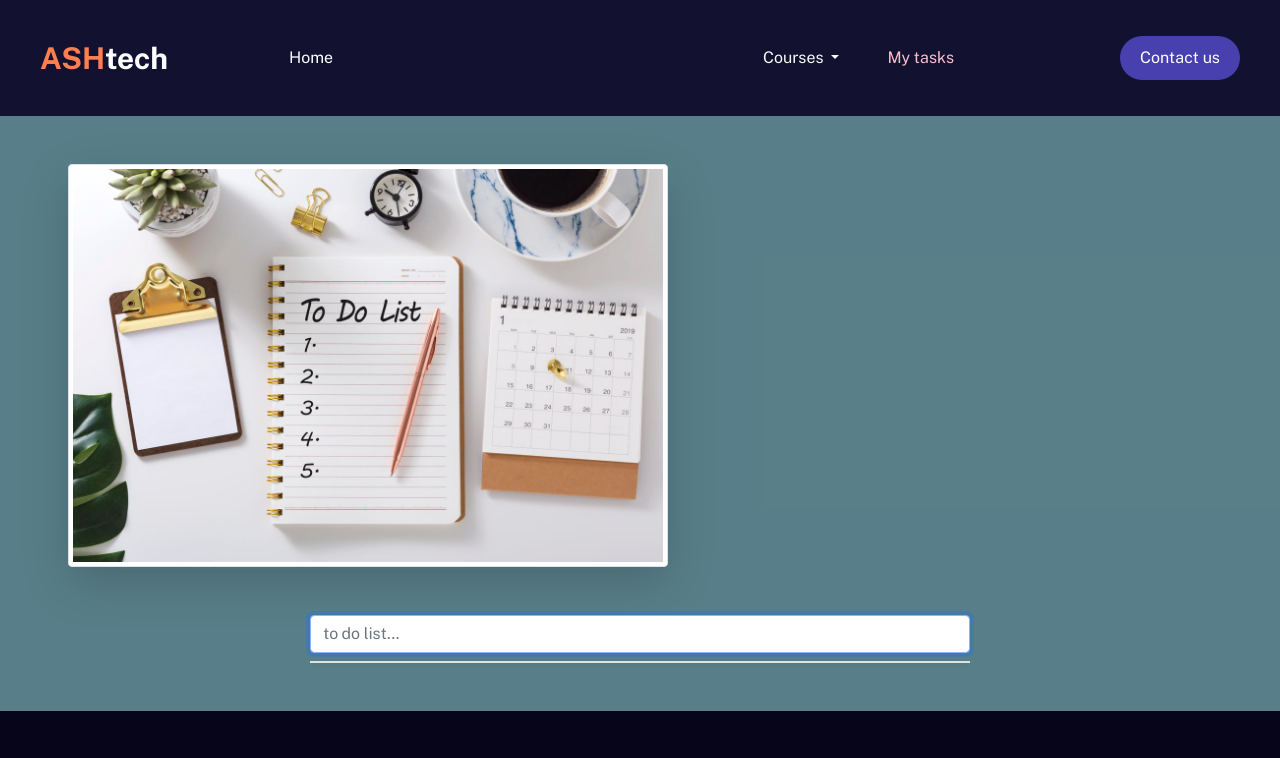
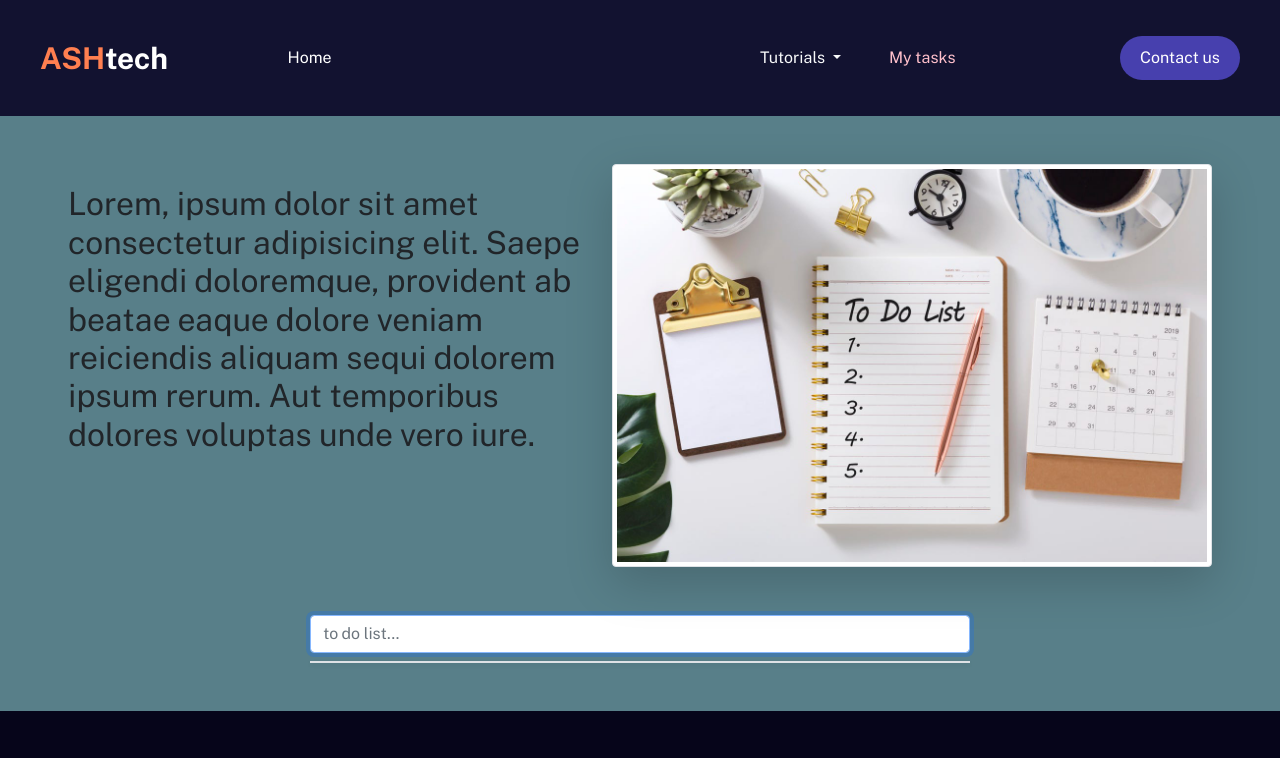
Before and after one commit to Shamsiddinov70/my-blog-new-version, a plain HTML site: page task.html in a window 1280 px wide. Shown: the top 758 px of the page. Drawn offline with nearby package versions, Linux system fonts and the light colour scheme.

Commit message:
add changes

```diff
--- a/js/index.js
+++ b/js/index.js
@@ -105,6 +105,7 @@ elInput.addEventListener('keyup', handleAddTodo);
 elList.addEventListener('click', (evt) => {
     let elItem = evt.target.closest('.item');
     let foundTodoIndex = todos.findIndex((element => element.id === elItem.dataset.id));
+
     if (evt.target.matches('.delete')) return handleDeleteTodo(elItem);
     if (evt.target.matches('.edit')) return handleEditTodo(foundTodoIndex);
     if (evt.target.matches('.checkbox')) return handleCheckedTodo(evt, foundTodoIndex);
--- a/task.html
+++ b/task.html
@@ -33,7 +33,7 @@
             <div class="dropdown drop-styles d-none d-md-block">
                 <button class="btn btn-outline-none text-light dropdown-toggle" type="button" id="dropdownMenuButton2"
                     data-bs-toggle="dropdown" aria-expanded="false">
-                    Courses
+                    Tutorials
                 </button>
                 <ul class="dropdown-menu dropdown-menu-dark" aria-labelledby="dropdownMenuButton2">
                     <li class="header__nav-item my-2">
@@ -124,14 +124,20 @@
 
     <!-- intro start  -->
     <section class="task-intro p-5">
-        <div class="container">
+
+        <div class="container intro__top d-flex justify-content-around">
+            <h1>Lorem, ipsum dolor sit amet consectetur adipisicing elit. Saepe eligendi doloremque, provident ab beatae
+                eaque dolore veniam reiciendis aliquam sequi dolorem ipsum rerum. Aut temporibus dolores voluptas unde
+                vero iure.
+            </h1>
             <img class="shadow-lg img-thumbnail" src="./images/todoimg.jpg" alt="todoimg" width="600" height="400">
         </div>
         <!-- intro end  -->
+
         <!-- to do app start  -->
         <div class="container-todo container task-todo">
             <input class="my-2 form-control js-input mx-auto mt-5" type="text" placeholder="to do list..."
-                autofocus="true">
+                autofocus="true" maxlength="50">
             <ul class="list-unstyled border shadow-sm mx-auto todos-list mb-0">
             </ul>
         </div>
@@ -165,7 +171,7 @@
 
             <div class="footer__right">
                 <div class="footer__social">
-                    <a href="https://t.me/Mr_Shamsiddinov" target="_blank">
+                    <a href="https://t.me/abbos_shamsiddin" target="_blank">
                         <i class="fa-brands fa-telegram footer__social-icons"></i>
                     </a>
                     <a href="https://instagram.com/abbos_shamsiddin" target="_blank">
```
Also changed, not shown: index.html (+3 -3 lines).
